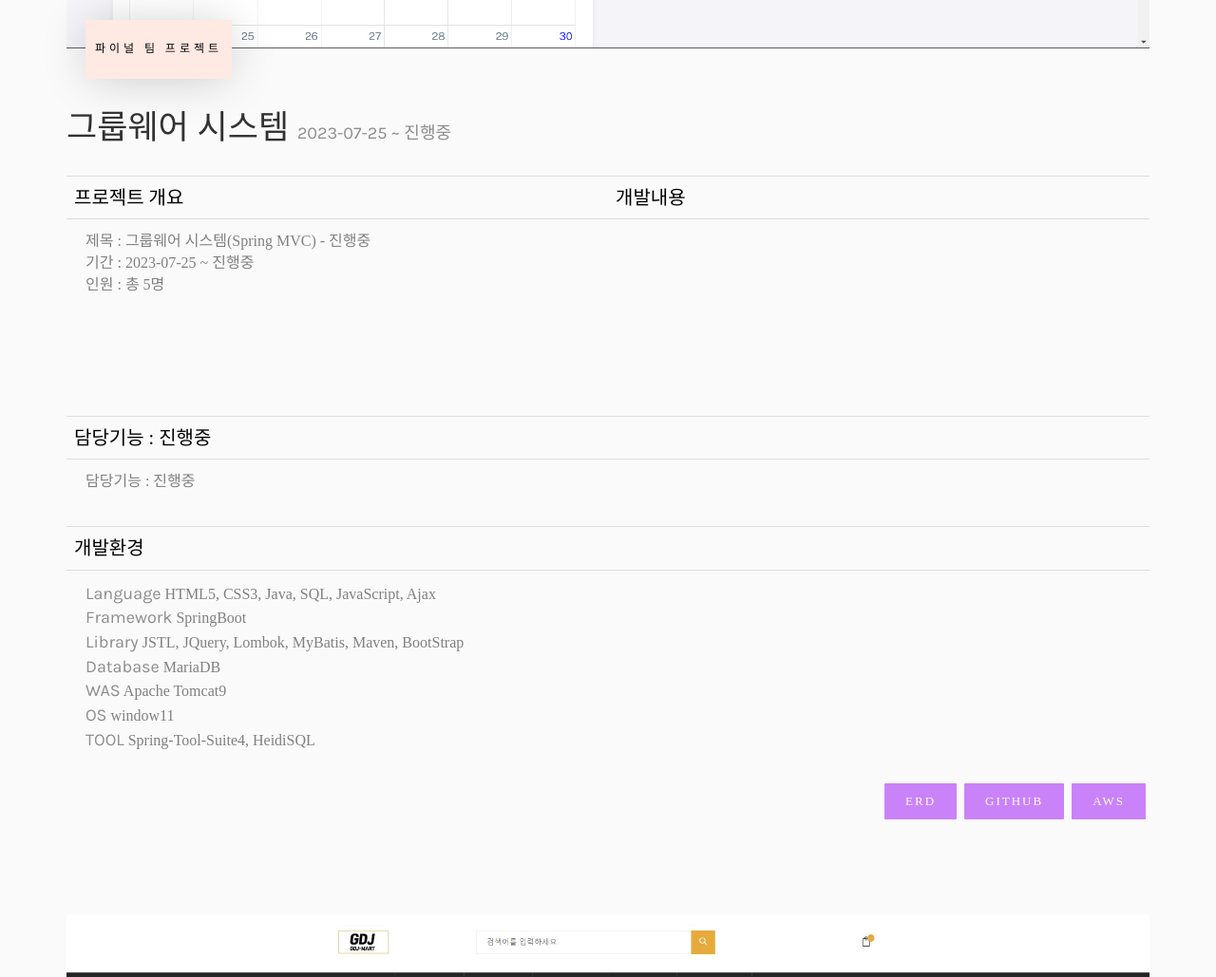
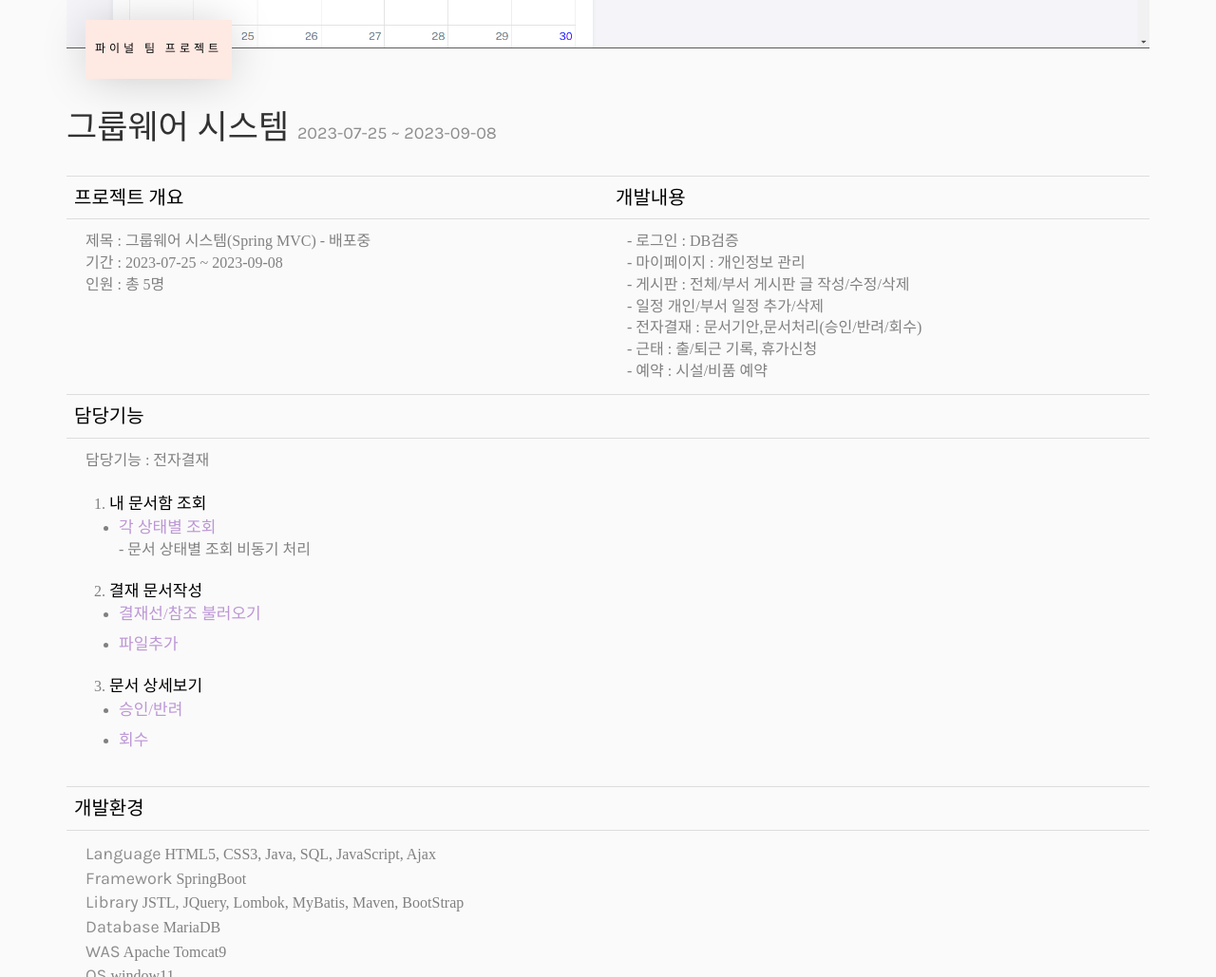
Before and after one commit to JaesungLee01/JaesungLee01.github.io, a plain HTML site: page index.html in a window 1280 px wide. Shown: the part 4500-5529 px from the top of the page at 95% size. Drawn offline with nearby package versions, Linux system fonts and the light colour scheme; a script that the page names is missing; a web font is replaced by a local one.

Commit message:
파이널 프로젝트 추가 및 수정중

```diff
--- a/index.html
+++ b/index.html
@@ -366,7 +366,7 @@
 												<span class="meta">파이널 팀 프로젝트</span>
 												<h3 style="font-size: 35px; font-family:'Pretendard-SemiBold';">
 													그룹웨어 시스템
-													<span>2023-07-25 ~ 진행중</span>
+													<span>2023-07-25 ~ 2023-09-08</span>
 												</h3>
 											</div>
 										</div>
@@ -379,30 +379,51 @@
 												</tr>
 												<tr>
 													<td>
-														제목 : 그룹웨어 시스템(Spring MVC) - 진행중<br>
-														기간 : 2023-07-25 ~ 진행중<br>
+														제목 : 그룹웨어 시스템(Spring MVC) - 배포중<br>
+														기간 : 2023-07-25 ~ 2023-09-08<br>
 														인원 : 총 5명<br>
-														<br>
-														<br>
-														<br>
-														<br>
-														<br>
 													</td>
 													<td>
-														<br>
-														<br>
-														<br>
-														<br>
-														<br>
+														- 로그인 : DB검증<br>
+														- 마이페이지 : 개인정보 관리<br>
+														- 게시판 : 전체/부서 게시판 글 작성/수정/삭제<br>
+														- 일정 개인/부서 일정 추가/삭제<br>
+														- 전자결재 : 문서기안,문서처리(승인/반려/회수)<br>
+														- 근태 : 출/퇴근 기록, 휴가신청<br>
+														- 예약 : 시설/비품 예약<br>
 													</td>
 												</tr>
 												<tr>
-													<th colspan="2">담당기능 : 진행중</th>
+													<th colspan="2">담당기능</th>
 												</tr>
 												<tr>
 													<td colspan="2">
-														담당기능 : 진행중<br><br>
-
+														담당기능 : 전자결재<br><br>
+														<ol>
+															<li><span class="b-title">내 문서함 조회</span>
+																<ul>
+																	<li><span class="s-title">각 상태별 조회</span>
+																		<div>- 문서 상태별 조회 비동기 처리</div>
+																	</li>
+																</ul>
+															</li>
+															<li><span class="b-title">결재 문서작성</span>
+																<ul>
+																	<li><span class="s-title">결재선/참조 불러오기</span>
+																	</li>
+																	<li><span class="s-title">파일추가</span>
+																	</li>
+																</ul>
+															</li>
+															<li><span class="b-title">문서 상세보기</span>
+																<ul>
+																	<li><span class="s-title">승인/반려</span>
+																	</li>
+																	<li><span class="s-title">회수</span>
+																	</li>
+																</ul>
+															</li>
+														</ol>
 												<tr>
 													<th colspan="2">개발환경</th>
 												</tr>
@@ -420,7 +441,7 @@
 											</table>
 											<div style="text-align: end;">
 												<a href="./images/final_erd.png" target="_blank" class="btn btn-primary">ERD</a>
-												<a href="#" target="_blank" class="btn btn-primary">Github</a>
+												<a href="https://github.com/yeye-team/yeyebooks-groupware" target="_blank" class="btn btn-primary">Github</a>
 												<a href="http://15.165.119.147/yeyebooks/" target="_blank" class="btn btn-primary">AWS</a>
 											</div>
 										</div>
```
